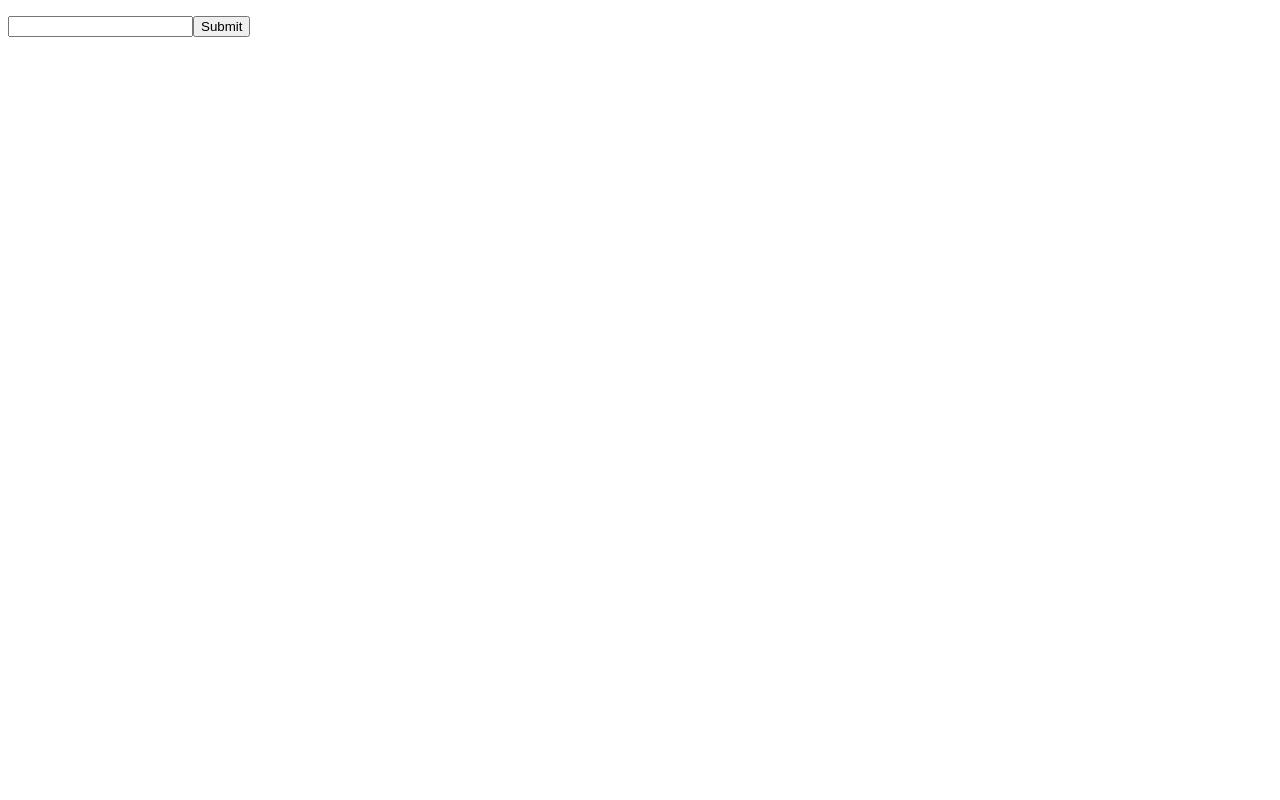
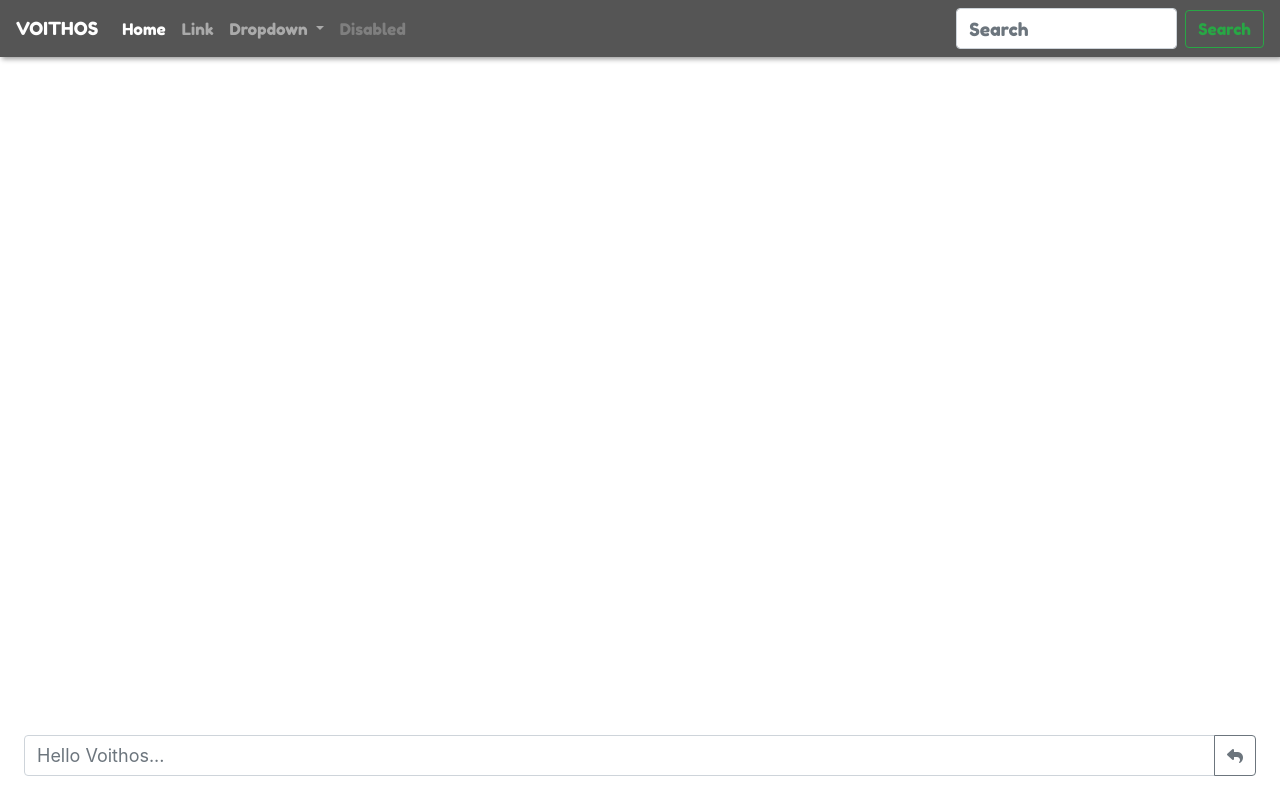
Before and after one commit to aazuspan/Voithos, a Django app: page / in a window 1280 px wide. Before the commit the page is almost empty. Run offline with Django 3.2, Linux system fonts and the light colour scheme; some libraries are stand-ins or nearby versions.

Commit message:
Add bootstrap and make the chat template look nicer

```diff
--- /dev/null
+++ b/voithos_django/chat/static/chat/css/chat.css
@@ -0,0 +1,45 @@
+body {
+    background-color: rgb(255, 255, 255);
+}
+
+.msg {
+    width: 60%;
+    padding: 18px;
+    margin: 6px;
+    border-radius: 5px;
+    box-shadow: 10px 10px 20px rgba(0, 0, 0, 0.2);
+    font-family: 'Quicksand', sans-serif;
+    font-size: large;
+}
+
+.msg-voithos {
+    color: black;
+    background-color: rgb(250, 255, 255);
+    float: left;
+}
+
+.msg-user {
+    background-color: #8bb3af;
+    color: white;
+    float: right;
+}
+
+.navbar {
+    color: black;
+    background-color: #555555;
+    box-shadow: 2px 2px 5px rgba(0, 0, 0, 0.4);
+    font-family: 'Fredoka One', cursive;
+}
+
+.navbar-brand {
+
+    font-size: large;
+}
+
+.input-group {
+    color: white;
+}
+
+.form-control {
+    font-size: large;
+}
--- a/voithos_django/chat/templates/chat/index.html
+++ b/voithos_django/chat/templates/chat/index.html
@@ -1,15 +1,80 @@
 <!DOCTYPE html>
 <html lang="en">
+
 <head>
     <meta charset="UTF-8">
-    <title>Chat</title>
+    <title>Voithos</title>
     {% load static %}
+
+    <link rel="stylesheet" href="https://stackpath.bootstrapcdn.com/bootstrap/4.4.1/css/bootstrap.min.css"
+        integrity="sha384-Vkoo8x4CGsO3+Hhxv8T/Q5PaXtkKtu6ug5TOeNV6gBiFeWPGFN9MuhOf23Q9Ifjh" crossorigin="anonymous">
+    <link href="https://fonts.googleapis.com/css?family=Fredoka+One|Nunito|PT+Sans|Quicksand&display=swap"
+        rel="stylesheet">
+
+    <script src="https://code.jquery.com/jquery-3.4.1.min.js"
+        integrity="sha256-CSXorXvZcTkaix6Yvo6HppcZGetbYMGWSFlBw8HfCJo=" crossorigin="anonymous"></script>
+    <script src="https://cdn.jsdelivr.net/npm/popper.js@1.16.0/dist/umd/popper.min.js"
+        integrity="sha384-Q6E9RHvbIyZFJoft+2mJbHaEWldlvI9IOYy5n3zV9zzTtmI3UksdQRVvoxMfooAo"
+        crossorigin="anonymous"></script>
+    <script src="https://stackpath.bootstrapcdn.com/bootstrap/4.4.1/js/bootstrap.min.js"
+        integrity="sha384-wfSDF2E50Y2D1uUdj0O3uMBJnjuUD4Ih7YwaYd1iqfktj0Uod8GCExl3Og8ifwB6"
+        crossorigin="anonymous"></script>
+    <script src="https://kit.fontawesome.com/4a17c01cce.js" crossorigin="anonymous"></script>
 </head>
+
 <body>
-    <ul id="output-text"></ul>
-    <input type="text" id="input-text"><button id="submit-button">Submit</button>
+    <!-- Navbar -->
+    <nav class="navbar navbar-expand-lg navbar-dark">
+        <a class="navbar-brand" href="#">VOITHOS</a>
+        <button class="navbar-toggler" type="button" data-toggle="collapse" data-target="#navbarSupportedContent"
+            aria-controls="navbarSupportedContent" aria-expanded="false" aria-label="Toggle navigation">
+            <span class="navbar-toggler-icon"></span>
+        </button>
+        <div class="collapse navbar-collapse" id="navbarSupportedContent">
+            <ul class="navbar-nav mr-auto">
+                <li class="nav-item active">
+                    <a class="nav-link" href="#">Home <span class="sr-only">(current)</span></a>
+                </li>
+                <li class="nav-item">
+                    <a class="nav-link" href="#">Link</a>
+                </li>
+                <li class="nav-item dropdown">
+                    <a class="nav-link dropdown-toggle" href="#" id="navbarDropdown" role="button"
+                        data-toggle="dropdown" aria-haspopup="true" aria-expanded="false">
+                        Dropdown
+                    </a>
+                    <div class="dropdown-menu" aria-labelledby="navbarDropdown">
+                        <a class="dropdown-item" href="#">Action</a>
+                        <a class="dropdown-item" href="#">Another action</a>
+                        <div class="dropdown-divider"></div>
+                        <a class="dropdown-item" href="#">Something else here</a>
+                    </div>
+                </li>
+                <li class="nav-item">
+                    <a class="nav-link disabled" href="#">Disabled</a>
+                </li>
+            </ul>
+            <form class="form-inline my-2 my-lg-0">
+                <input class="form-control mr-sm-2" type="search" placeholder="Search" aria-label="Search">
+                <button class="btn btn-outline-success my-2 my-sm-0" type="submit">Search</button>
+            </form>
+        </div>
+    </nav>
 
-    <script src="https://code.jquery.com/jquery-3.1.0.min.js"></script>
-    <script src='{% static "chat/chat.js" %}'></script>
+    <!-- Messages -->
+    <div class="msg-container m-4">
+    </div>
+
+    <!-- User input form -->
+    <div class="input-group p-4 fixed-bottom">
+        <input type="text" id="input-text" class="form-control" placeholder="Hello Voithos..." autocomplete="off">
+        <div class="input-group-append">
+            <button class='btn btn-outline-secondary' id="submit-button"><i class='fa fa-reply'></i></button>
+        </div>
+    </div>
+
+    <script src='{% static "chat/js/chat.js" %}'></script>
+    <link rel="stylesheet" href='{% static "chat/css/chat.css" %}'>
 </body>
+
 </html>
```
Also changed, not shown: voithos_django/chat/static/chat/js/chat.js (renamed from voithos_django/chat/static/chat/chat.js).
